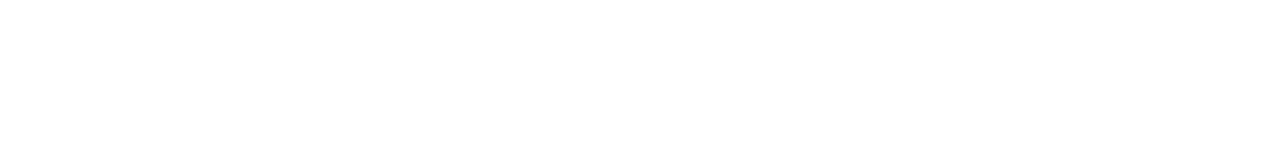
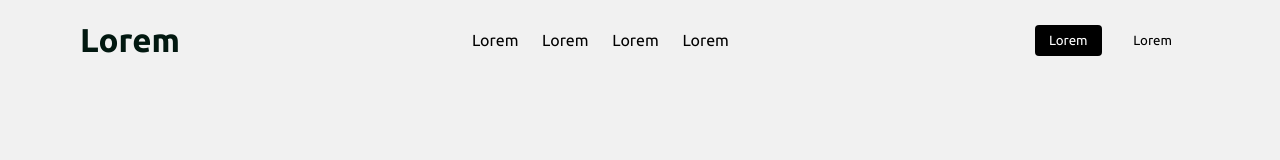
Before and after one commit to jlmilan17/theme-creation, a plain HTML site: page index.html in a window 1280 px wide. Drawn offline with nearby package versions, Linux system fonts and the light colour scheme.

Commit message:
✨ add navbar

```diff
--- a/index.html
+++ b/index.html
@@ -1,11 +1,30 @@
 <!DOCTYPE html>
 <html lang="en">
-<head>
-    <meta charset="UTF-8">
-    <meta name="viewport" content="width=device-width, initial-scale=1.0">
-    <title>Personal Website | PW2024</title>
-</head>
-<body>
+  <head>
+    <meta charset="UTF-8" />
+    <meta name="viewport" content="width=device-width, initial-scale=1.0" />
+    <link
+      href="https://unpkg.com/boxicons@2.1.4/css/boxicons.min.css"
+      rel="stylesheet"
+    />
+    <link rel="stylesheet" href="style.css" />
+    <title>Theme Creation</title>
+  </head>
+  <body>
+    <nav>
+      <a href="#" class="logo">Lorem</a>
 
-</body>
+      <div class="links">
+        <a href="#">Lorem</a>
+        <a href="#">Lorem</a>
+        <a href="#">Lorem</a>
+        <a href="#">Lorem</a>
+      </div>
+
+      <div class="login">
+        <button class="signup">Lorem</button>
+        <button>Lorem</button>
+      </div>
+    </nav>
+  </body>
 </html>
--- /dev/null
+++ b/style.css
@@ -0,0 +1,52 @@
+@import url("https://fonts.googleapis.com/css2?family=Ubuntu:ital,wght@0,300;0,400;0,500;0,700;1,300&display=swap");
+
+*{
+    margin: 0;
+    padding: 0;
+    box-sizing: border-box;
+    font-family: 'Ubuntu', sans-serif;
+}
+
+a{
+    text-decoration: none;
+    color: #000000;
+}
+
+img{
+    object-fit: cover;
+}
+body{
+    background-color: #f1f1f1;
+}
+nav{
+    padding: 0 80px;
+    display: flex;
+    align-items: center;
+    justify-content: space-between;
+    height: 80px;
+}
+
+nav a.logo{
+    font-size: 33px;
+    color: #021810;
+    font-weight: 600;
+}
+
+nav .links a:not(:last-child){
+    margin-right: 20px;
+}
+
+nav .login button{
+    padding: 8px 14px;
+    border: none;
+    margin-right: 14px;
+    cursor: pointer;
+    background-color: transparent;
+}
+
+nav .login button.signup{
+    background-color: #000000;
+    color: #ffffff;
+    border-radius: 4px;
+    margin-left: 14px;
+}
```
